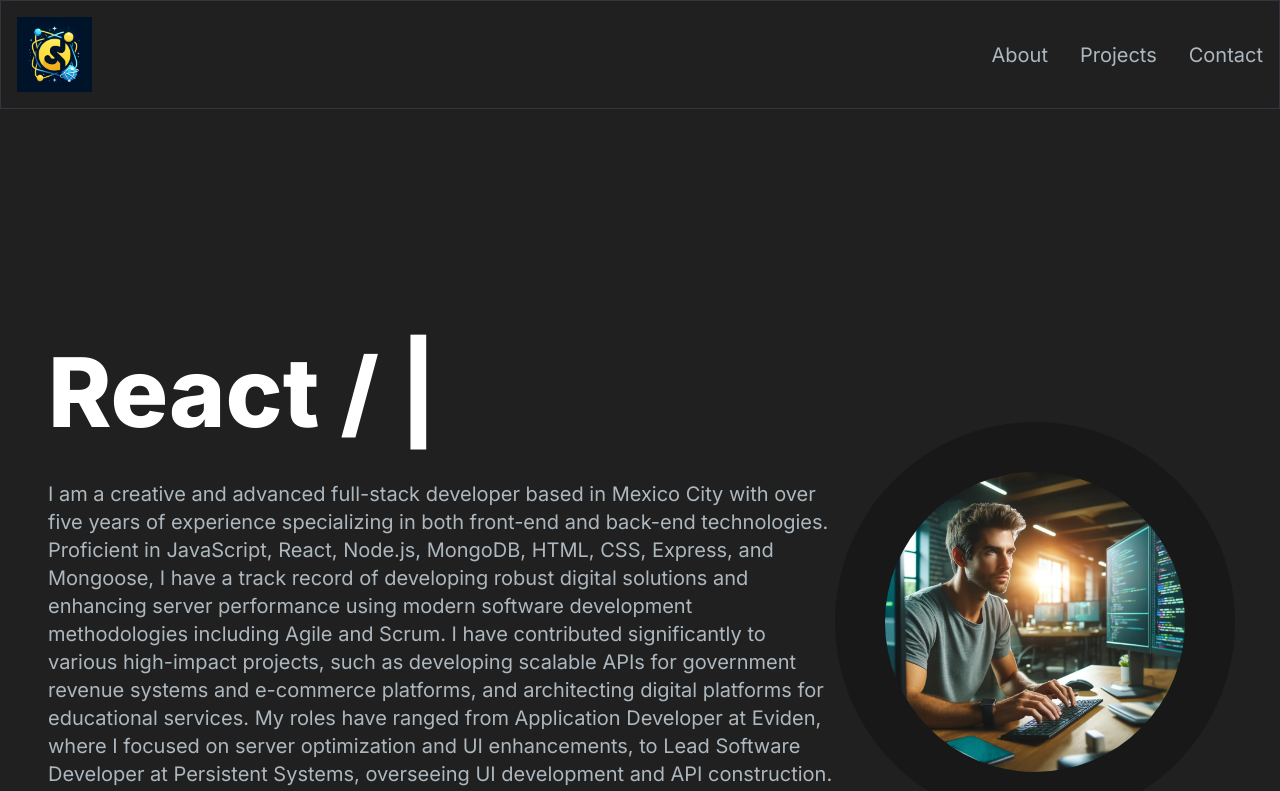
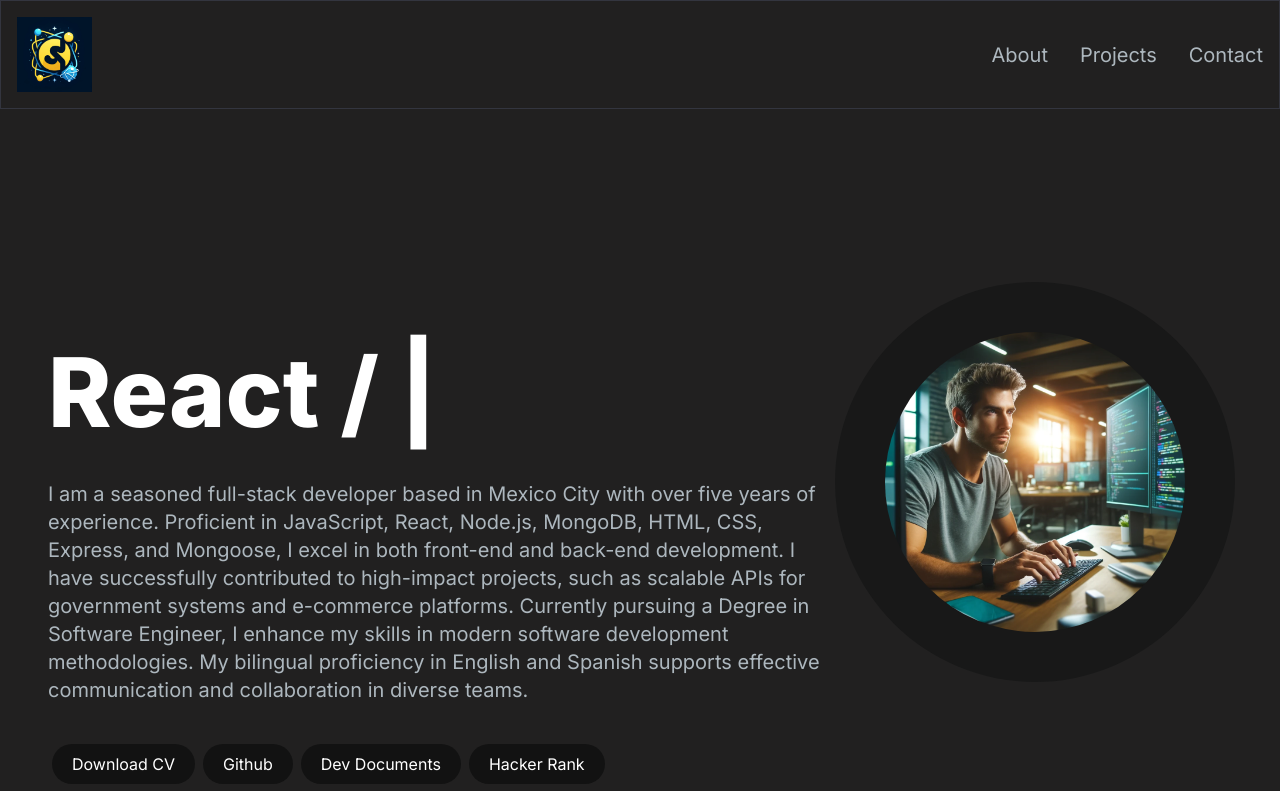
Before and after one commit to EdieAprovita/portafolio, a Next.js app: page / in a window 1280 px wide. Shown: the top 791 px of the page. Built offline with nearby package versions, Linux system fonts and the light colour scheme.

Commit message:
Update HeroSection.tsx

```diff
--- a/src/app/components/HeroSection.tsx
+++ b/src/app/components/HeroSection.tsx
@@ -36,24 +36,14 @@ const HeroSection = () => {
 						/>
 					</h1>
 					<p className="text-[#ADB7BE] text-base sm:text-lg mb-6 lg:text-xl">
-						I am a creative and advanced full-stack developer based in Mexico City with
-						over five years of experience specializing in both front-end and back-end
-						technologies. Proficient in JavaScript, React, Node.js, MongoDB, HTML, CSS,
-						Express, and Mongoose, I have a track record of developing robust digital
-						solutions and enhancing server performance using modern software development
-						methodologies including Agile and Scrum. I have contributed significantly to
-						various high-impact projects, such as developing scalable APIs for government
-						revenue systems and e-commerce platforms, and architecting digital platforms
-						for educational services. My roles have ranged from Application Developer at
-						Eviden, where I focused on server optimization and UI enhancements, to Lead
-						Software Developer at Persistent Systems, overseeing UI development and API
-						construction. Additionally, I have held positions at TCS and as a freelance
-						developer, further honing my skills in system architecture, data privacy, and
-						performance optimization. Educationally, I am advancing my expertise with a
-						Masters in Cloud Computing from Universidad Tecnológica and have completed
-						professional development in cloud technologies. My technical prowess is
-						complemented by my fluency in English and Spanish, enabling effective
-						communication and teamwork in diverse environments.
+						I am a seasoned full-stack developer based in Mexico City with over five years
+						of experience. Proficient in JavaScript, React, Node.js, MongoDB, HTML, CSS,
+						Express, and Mongoose, I excel in both front-end and back-end development. I
+						have successfully contributed to high-impact projects, such as scalable APIs
+						for government systems and e-commerce platforms. Currently pursuing a Degree
+						in Software Engineer, I enhance my skills in modern software development
+						methodologies. My bilingual proficiency in English and Spanish supports
+						effective communication and collaboration in diverse teams.
 					</p>
 					<div>
 						<Link
```
